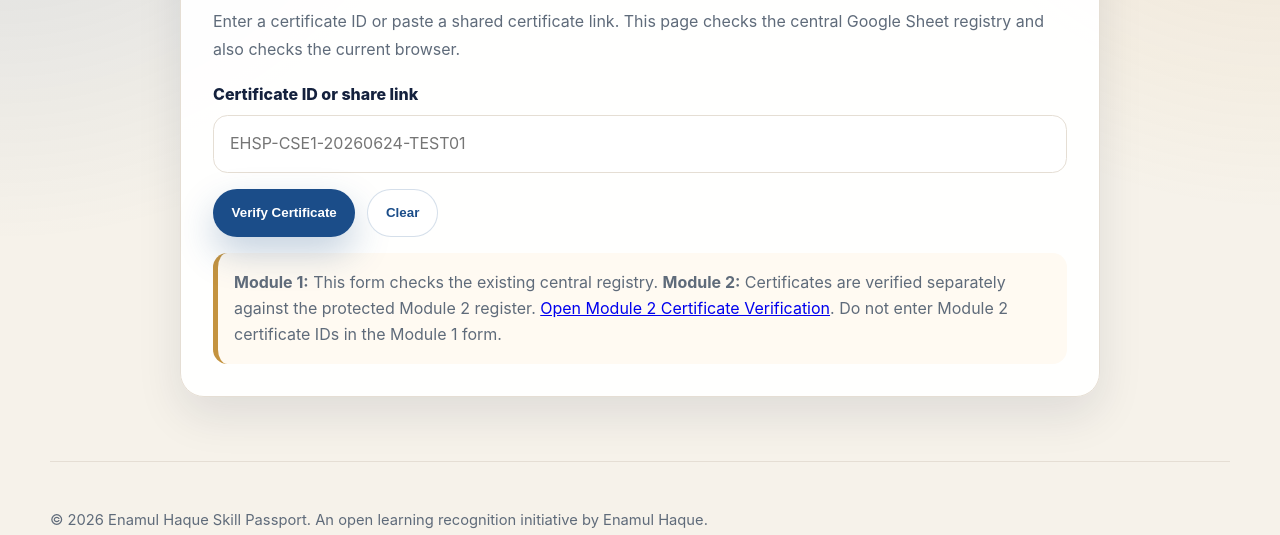
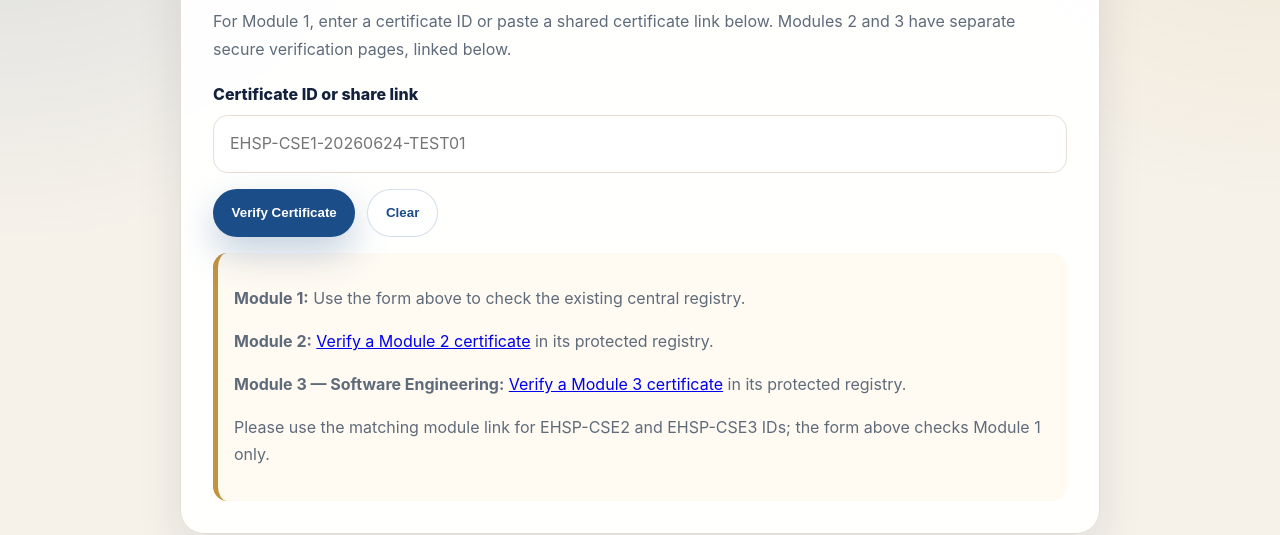
Before and after one commit to haquenam/enamul-haque-skill-passport, a plain HTML site: page certificate-verification.html in a window 1280 px wide. Shown: the part 301-836 px from the top of the page. Drawn offline with Linux system fonts and the light colour scheme.

Commit message:
Launch Module 3 Software Engineering production assessment and secure certificate verification

```diff
--- a/certificate-verification.html
+++ b/certificate-verification.html
@@ -15,7 +15,7 @@
 <body>
   <header class="site-header"><a class="brand" href="index.html"><img src="assets/ehsp-logo.png" alt="Enamul Haque Skill Passport logo" style="width:3.2rem;height:3.2rem;border-radius:50%;object-fit:cover;background:#fff;"/><span><strong>Enamul Haque Skill Passport</strong><small>Certificate Verification</small></span></a><nav class="nav-links"><a href="index.html">Home</a><a href="cse-module-1.html">Module 1</a></nav></header>
   <main class="check-shell">
-    <section class="check-panel"><span class="eyebrow">Certificate Verification</span><h1>Verify Certificate ID</h1><p>Enter a certificate ID or paste a shared certificate link. This page checks the central Google Sheet registry and also checks the current browser.</p><form class="check-form" id="checkForm"><div class="field"><label for="certificateInput">Certificate ID or share link</label><input id="certificateInput" placeholder="EHSP-CSE1-20260624-TEST01" required /></div><div class="actions"><button class="button primary" type="submit">Verify Certificate</button><button class="button secondary" type="button" id="clearBtn">Clear</button></div></form><div class="note"><strong>Module 1:</strong> This form checks the existing central registry. <strong>Module 2:</strong> Certificates are verified separately against the protected Module 2 register. <a href="https://script.google.com/macros/s/AKfycbwT9IFB7P2ud07CKVWk0SBbaoaP7ZqIdm_fllpgjZI93s0yeQdZ2arC6YISZWKp_si_UQ/exec?page=verify" target="_blank" rel="noopener noreferrer">Open Module 2 Certificate Verification</a>. Do not enter Module 2 certificate IDs in the Module 1 form.</div></section>
+    <section class="check-panel"><span class="eyebrow">Certificate Verification</span><h1>Verify Certificate ID</h1><p>For Module 1, enter a certificate ID or paste a shared certificate link below. Modules 2 and 3 have separate secure verification pages, linked below.</p><form class="check-form" id="checkForm"><div class="field"><label for="certificateInput">Certificate ID or share link</label><input id="certificateInput" placeholder="EHSP-CSE1-20260624-TEST01" required /></div><div class="actions"><button class="button primary" type="submit">Verify Certificate</button><button class="button secondary" type="button" id="clearBtn">Clear</button></div></form><div class="note"><p><strong>Module 1:</strong> Use the form above to check the existing central registry.</p><p><strong>Module 2:</strong> <a href="https://script.google.com/macros/s/AKfycbwT9IFB7P2ud07CKVWk0SBbaoaP7ZqIdm_fllpgjZI93s0yeQdZ2arC6YISZWKp_si_UQ/exec?page=verify" target="_blank" rel="noopener noreferrer">Verify a Module 2 certificate</a> in its protected registry.</p><p><strong>Module 3 — Software Engineering:</strong> <a href="https://script.google.com/macros/s/AKfycbxNE7qfakQE6Ltp816O4LuLJf3W1U5qZxl-FQOjCnZbzsiwIlNp52W0EVPU_kAm722q/exec?page=verify" target="_blank" rel="noopener noreferrer">Verify a Module 3 certificate</a> in its protected registry.</p><p>Please use the matching module link for EHSP-CSE2 and EHSP-CSE3 IDs; the form above checks Module 1 only.</p></div></section>
     <section class="result-panel" id="resultPanel" aria-live="polite"></section>
   </main>
   <footer class="site-footer"><p>© 2026 Enamul Haque Skill Passport. An open learning recognition initiative by Enamul Haque.</p><p class="bn">© ২০২৬ এনামুল হক স্কিল পাসপোর্ট। এনামুল হকের ওপেন লার্নিং রিকগনিশন উদ্যোগ।</p></footer>
```
